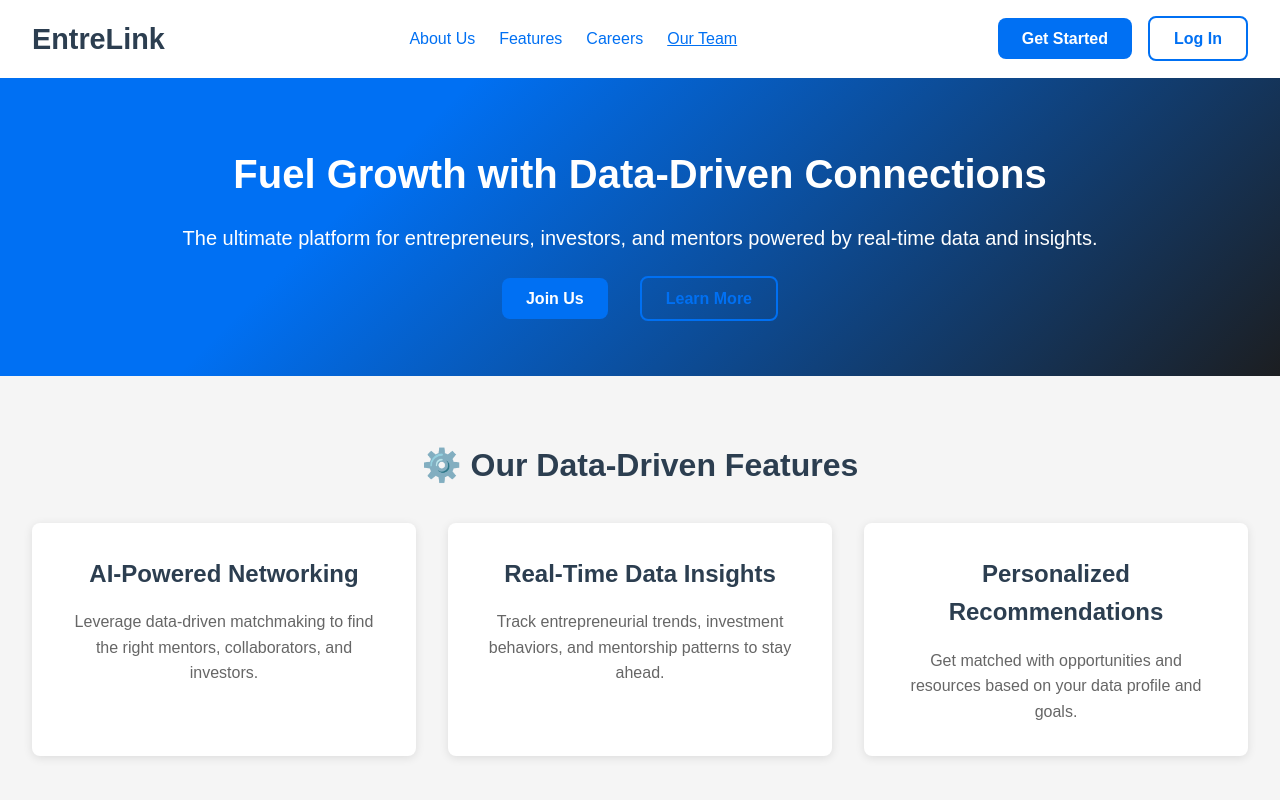
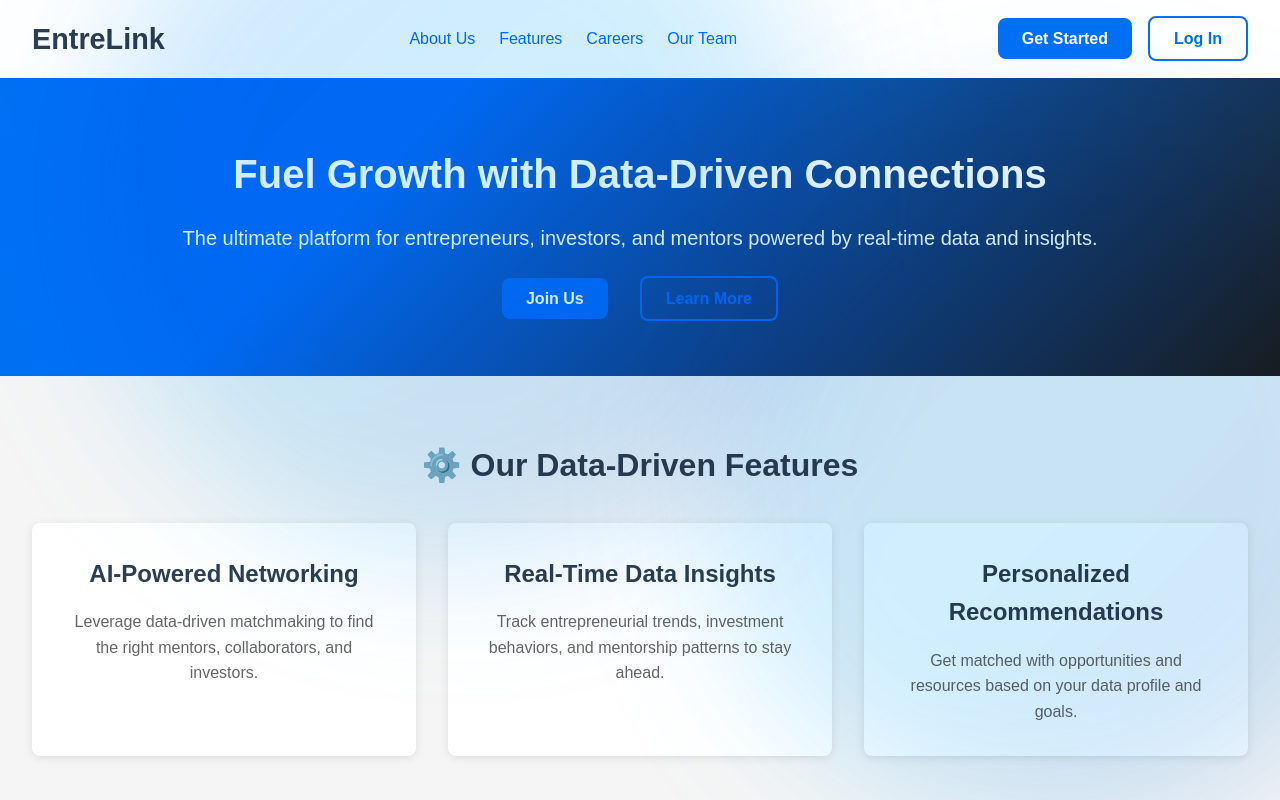
Before and after one commit to SimplyGenius-svg/ent-main, a React (Create React App) app: page / in a window 1280 px wide. Shown: the top 800 px of the page. Built offline with nearby package versions, Linux system fonts and the light colour scheme; the HTML template or start-up script is replaced by a standard one.

Commit message:
blotches, will need to fix overall formatting

```diff
--- a/src/styles/styles.css
+++ b/src/styles/styles.css
@@ -10,6 +10,12 @@
   --body-font: 'Verdana', sans-serif;
   --border-radius: 8px;
   --transition-speed: 0.3s;
+
+  /* Updated Dynamic Blotch Colors - Blue-centric and more visible */
+  --blotch-color-1: rgba(0, 112, 243, 0.3); /* Vibrant blue */
+  --blotch-color-2: rgba(0, 170, 255, 0.3); /* Light blue */
+  --blotch-color-3: rgba(0, 85, 204, 0.3); /* Deep blue */
+  --blotch-size: 650px; /* Slightly larger for visibility */
 }
 
 * {
@@ -32,7 +38,7 @@ a {
 }
 
 a:hover {
-  color: darken(var(--primary-color), 10%);
+  color: #005bb5; /* Adjusted color on hover */
 }
 
 /* Header */
@@ -61,8 +67,9 @@ a:hover {
   font-weight: 500;
 }
 
-.underline {
-  text-decoration: underline;
+/* Remove underline from Our Team tab */
+.nav-item.underline {
+  text-decoration: none;
 }
 
 .cta-buttons a {
@@ -92,12 +99,12 @@ a:hover {
 }
 
 .btn.primary:hover {
-  background-color: darken(var(--primary-color), 10%);
+  background-color: #005bb5; /* Adjusted hover color */
 }
 
 .btn.secondary:hover {
-  color: darken(var(--primary-color), 10%);
-  border-color: darken(var(--primary-color), 10%);
+  color: #005bb5;
+  border-color: #005bb5;
 }
 
 /* Hero Section */
@@ -264,3 +271,56 @@ a:hover {
 .footer p {
   font-size: 1rem;
 }
+
+/* Blotch Container */
+.blotch-container {
+  position: fixed;
+  top: 0;
+  left: 0;
+  width: 100%;
+  height: 100%;
+  z-index: -1; /* Keeps it behind all other content */
+  overflow: hidden;
+  pointer-events: none; /* Prevents interaction */
+}
+
+
+/* Dynamic Blotches - Positioned with pseudo-elements */
+body::before,
+body::after {
+  content: '';
+  position: fixed;
+  top: 0;
+  left: 0;
+  width: var(--blotch-size);
+  height: var(--blotch-size);
+  border-radius: 50%;
+  background: linear-gradient(135deg, var(--blotch-color-1), var(--blotch-color-2), var(--blotch-color-3));
+  opacity: 0.6; /* Increased opacity for visibility */
+  pointer-events: none;
+  transition: transform var(--transition-speed);
+  mix-blend-mode: multiply;
+  filter: blur(60px); /* Reduced blur for sharper visibility */
+  animation: blotchMove 20s infinite alternate ease-in-out;
+}
+
+/* Position and animate second blotch */
+body::after {
+  left: 50%;
+  top: 30%;
+  transform: translate(-50%, -50%);
+  animation-duration: 25s;
+}
+
+/* Blotch Animation */
+@keyframes blotchMove {
+  0% {
+    transform: translate(0, 0) scale(1);
+  }
+  50% {
+    transform: translate(200px, -200px) scale(1.2);
+  }
+  100% {
+    transform: translate(-200px, 200px) scale(1);
+  }
+}
```
